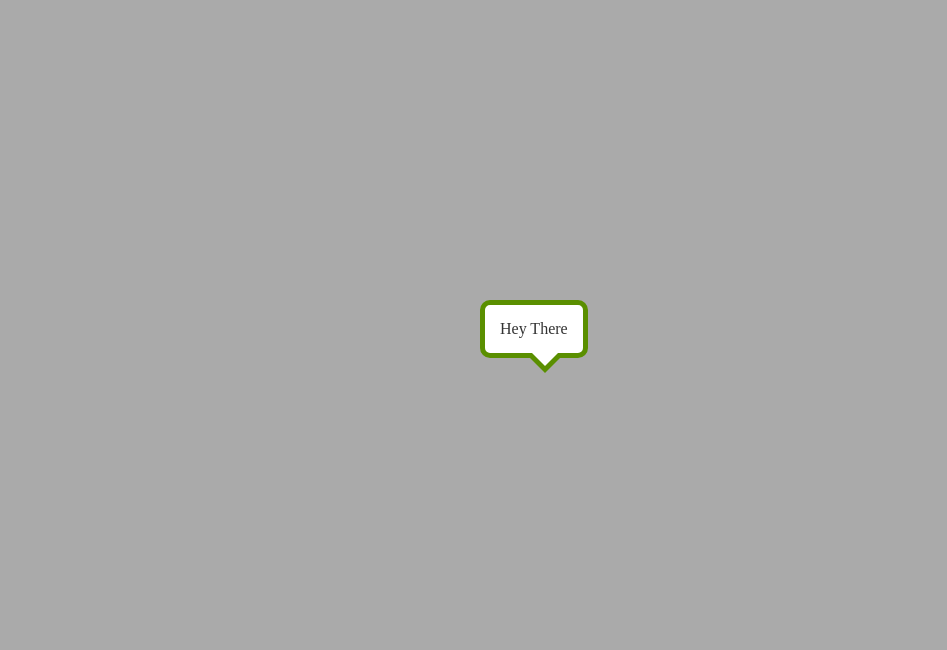
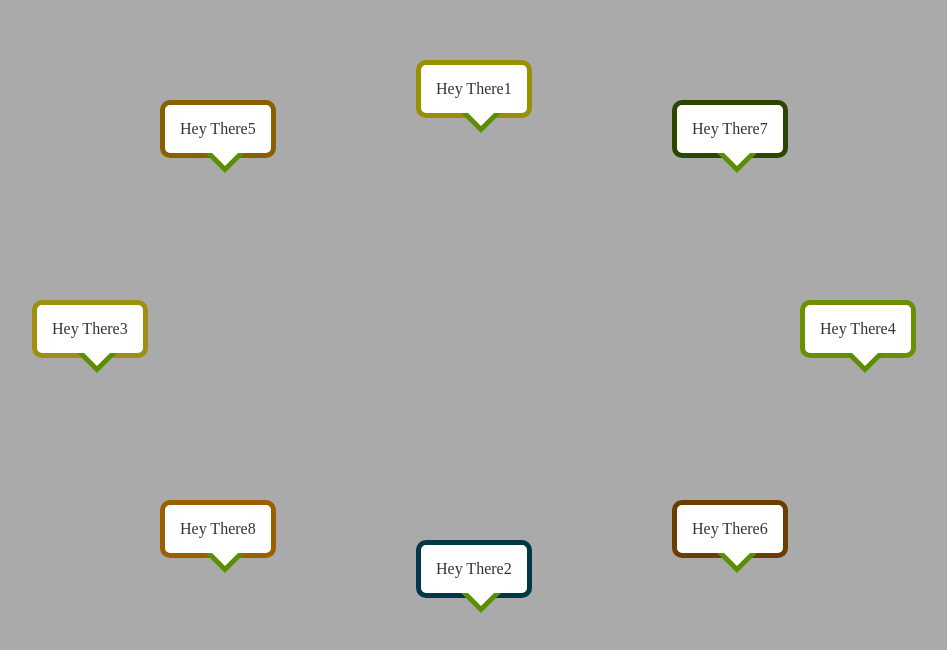
Before and after one commit to hermes-messenger/main, a website: page index.html in a window 1280 px wide. Shown: the part 116-766 px from the top of the page, without its empty margins (160-1107 px from the left). Drawn offline with nearby package versions, Linux system fonts and the light colour scheme; no server answers.

Commit message:
positioned User's chats
Kind of

```diff
--- a/index.html
+++ b/index.html
@@ -14,7 +14,14 @@
         var canvas = document.getElementById("messenger");
         createWindow(canvas);
     </script>
-    <div class="user1"><p class="triangle-border">Hey There<p><div>
+    <div class="user1"><p class="triangle-border">Hey There1<p></div>
+    <div class="user2"><p class="triangle-border">Hey There2<p></div>
+    <div class="user3"><p class="triangle-border">Hey There3<p></div>
+    <div class="user4"><p class="triangle-border">Hey There4<p></div>
+    <div class="user5"><p class="triangle-border">Hey There5<p></div>
+    <div class="user6"><p class="triangle-border">Hey There6<p></div>
+    <div class="user7"><p class="triangle-border">Hey There7<p></div>
+    <div class="user8"><p class="triangle-border">Hey There8<p></div>
 </div>
 
 </body>
--- a/style.css
+++ b/style.css
@@ -2,11 +2,57 @@
         html, body { width: 90%; height: 90%; }
         canvas { display:block; }
 
-.user1 {
+.user1 > .triangle-border {
+  position: absolute;
+    top: 20%;
+    left: 45%;
+    /* overrides the default color ... still working on it */
+    border:5px solid #9a8f00;
+}
+.user2 > .triangle-border {
+  position: absolute;
+    top: 80%;
+    left: 45%;
+    border:5px solid #003749;
+}
+.user3 > .triangle-border {
   position: absolute;
     top: 50%;
-    left: 50%;
+    left: 15%;
+    border:5px solid #9f8f10;
 }
+.user4 > .triangle-border {
+  position: absolute;
+    top: 50%;
+    left: 75%;
+    border:5px solid #6a8f00;
+}
+.user5 > .triangle-border {
+  position: absolute;
+    top: 25%;
+    left: 25%;
+    border:5px solid #8a5f00;
+}
+.user6 > .triangle-border {
+  position: absolute;
+    top: 75%;
+    left: 65%;
+    border:5px solid #6a3d00;
+}
+.user7 > .triangle-border {
+  position: absolute;
+    top: 25%;
+    left: 65%;
+    border:5px solid #2a4600;
+}
+.user8 > .triangle-border {
+  position: absolute;
+    top: 75%;
+    left: 25%;
+    border:5px solid #9b5f00;
+}
+
+
 
 /* http://nicolasgallagher.com/pure-css-speech-bubbles/demo/ For the previews
 
```
